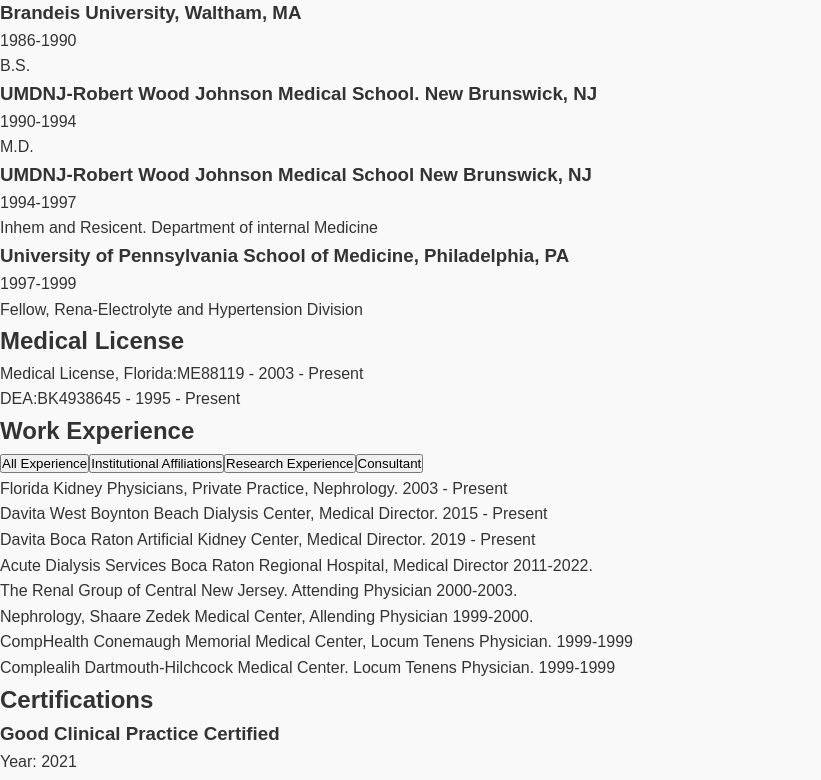
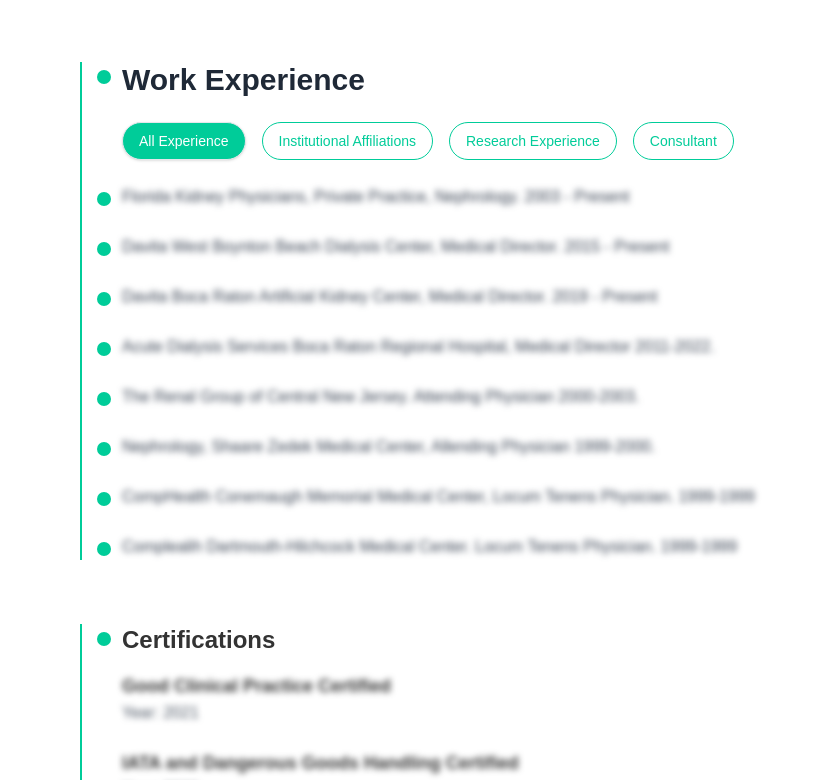
Before and after one commit to prognozadataminds-tech/doctor-appoinment-Web-app, a React (Create React App) app in the folder frontend/: page /aboutme in a window 1280 px wide. Shown: the part 1094-1874 px from the top of the page, without its empty margins (0-821 px from the left). Built offline with nearby package versions, Linux system fonts and the light colour scheme.

Commit message:
updated content

```diff
--- a/frontend/package.json
+++ b/frontend/package.json
@@ -20,7 +20,7 @@
     "react-dom": "^19.2.0",
     "react-icons": "^5.5.0",
     "react-router-dom": "^7.9.5",
-    "react-scripts": "^5.0.1",
+    "react-scripts": "5.0.1",
     "recharts": "^3.3.0",
     "swiper": "^12.0.3",
     "web-vitals": "^5.1.0"
@@ -50,8 +50,9 @@
     ]
   },
   "devDependencies": {
+    "@tailwindcss/postcss": "^4.1.16",
     "autoprefixer": "^10.4.21",
     "postcss": "^8.5.6",
-    "tailwindcss": "^4.1.16"
+    "tailwindcss": "^3.4.18"
   }
 }
--- a/frontend/postcss.config.js
+++ b/frontend/postcss.config.js
@@ -1,6 +1,6 @@
 module.exports = {
   plugins: {
-    tailwindcss: {},
+    '@tailwindcss/postcss': {},
     autoprefixer: {},
   },
-}
+};
--- a/frontend/src/pages/About.js
+++ b/frontend/src/pages/About.js
@@ -60,7 +60,7 @@
       <div className="mb-10 relative">
         <div className={dotStyle}></div>
         <h2 className="text-2xl font-semibold mb-2">Medical License</h2>
-        <p className="text-gray-600 blur-[3px]leading-relaxed">
+        <p className="text-gray-600 blur-[3px] leading-relaxed">
           Medical License, Florida:ME88119 - 2003 - Present  </p>
         <p className="text-gray-600 blur-[3px] leading-relaxed">
           DEA:BK4938645 - 1995 - Present</p>
@@ -177,7 +177,7 @@
       </div>
 
       {/* Tabs */}
-      <div className="flex gap-4 blur-[3px] mb-6 flex-wrap">
+      <div className="flex gap-4  mb-6 flex-wrap">
         <button
           onClick={() => setActiveTab("default")}
           className={`px-4 py-2 rounded-full text-sm font-medium border transition-all duration-300 ${activeTab === "default"
@@ -207,7 +207,7 @@
           {defaultExperience.map((item, index) => (
             <div className="relative" key={index}>
               <div className={dotStyle}></div>
-              <p className="text-gray-700 leading-relaxed">{item}</p>
+              <p className="text-gray-700 blur-[3px] leading-relaxed">{item}</p>
             </div>
           ))}
         </div>
@@ -216,7 +216,7 @@
           {additionalExperience[activeTab].map((item, index) => (
             <div className="relative" key={index}>
               <div className={dotStyle}></div>
-              <p className="text-gray-700 leading-relaxed">{item}</p>
+              <p className="text-gray-700 blur-[3px] leading-relaxed">{item}</p>
             </div>
           ))}
         </div>
--- a/frontend/src/pages/Home.js
+++ b/frontend/src/pages/Home.js
@@ -39,7 +39,7 @@
             <p className="text-gray-500 text-sm blur-[3px] md:text-base">NEPHROLOGIST</p>
             <p className="text-gray-500 text-sm blur-[3px] md:text-base">MD</p>
             <p className="text-gray-500 text-sm blur-[3px] md:text-base">Medical License, Florida: ME88119 - 2003 - Present</p>
-            <p className="text-gray-500 text-sm blur-[3px]md:text-base">DEA: BK4938645 - 1995 - Present</p>
+            <p className="text-gray-500 text-sm blur-[3px] md:text-base">DEA: BK4938645 - 1995 - Present</p>
 
             {/* ✅ Link with Doctor Details */}
             <Link
```
Also changed, not shown: 1 other file (tests, documents, lock files or other folders).
